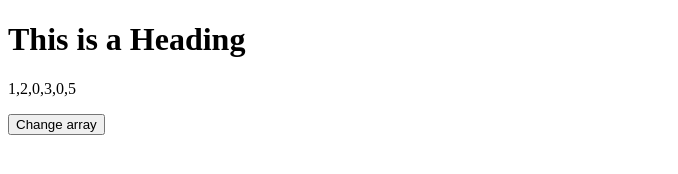
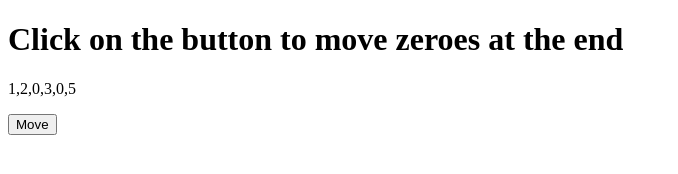
Before and after one commit to dipranjanJS/jsninja, a plain HTML site: page index.html in a window 1280 px wide. Shown: the whole page, without its empty margins (0-678 px from the left). Drawn offline with Linux system fonts and the light colour scheme.

Commit message:
removed function call from html

```diff
--- a/hello.js
+++ b/hello.js
@@ -1,3 +1,5 @@
+const btn = document.getElementById('move');
+
 var myArr = [1,2,0,3,0,5];
 document.getElementById('para').textContent = myArr;
 
@@ -17,6 +19,8 @@ function moveZerosToEnd(nums) {
             count += 1
         }
         j += 1
+        console.log(nums);
     }
     document.getElementById('para').textContent = nums;
 }
+btn.addEventListener('click', moveZerosToEnd.bind(null, myArr));
--- a/index.html
+++ b/index.html
@@ -1,13 +1,13 @@
 <!DOCTYPE html>
 <html>
 <head>
-<title>Page Title</title>
+<title>Move zeroes at the end</title>
 <script src="hello.js" defer></script>
 </head>
 <body>
 
-<h1>This is a Heading</h1>
+<h1>Click on the button to move zeroes at the end</h1>
 <p id="para"></p>
-<button onclick="moveZerosToEnd(myArr)">Change array</button>
+<button type="button" class="move" id="move">Move</button>
 </body>
 </html>
```
